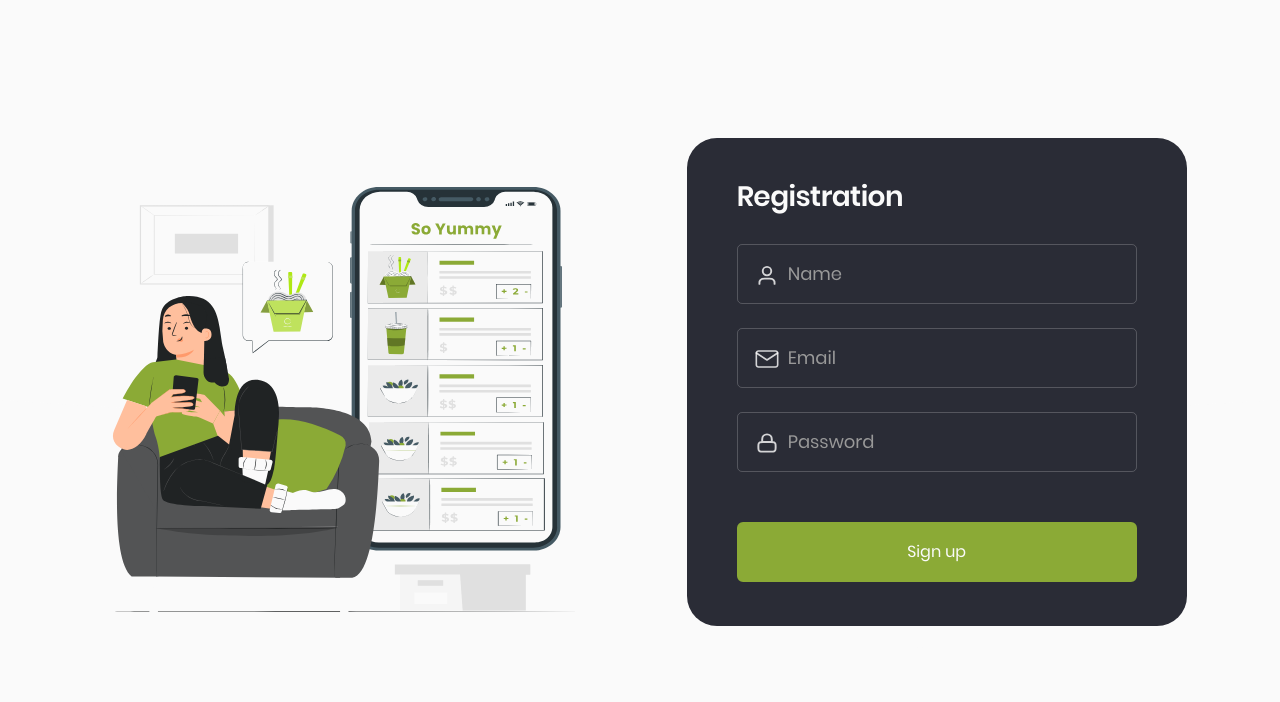
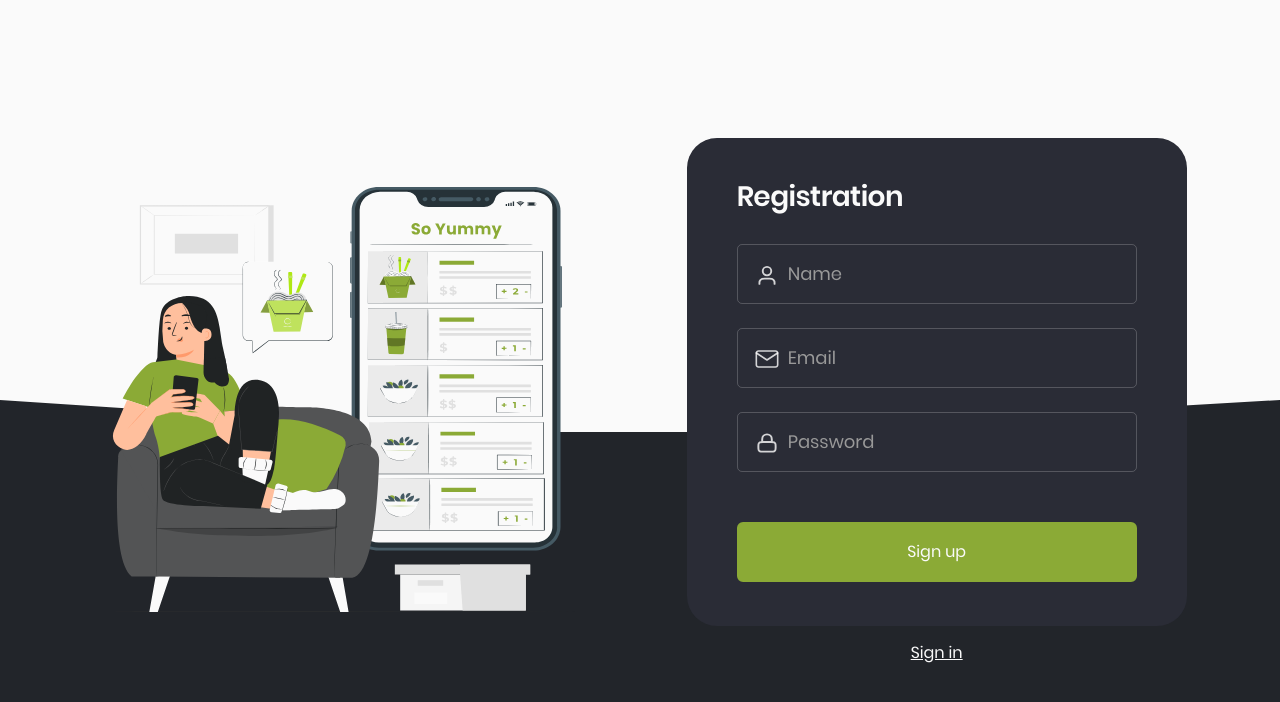
Before and after one commit to pawelrogowski/soYum, a React (Vite) app: page /register in a window 1280 px wide. Shown: the top 702 px of the page. Built offline with nearby package versions, Linux system fonts and the light colour scheme.

Commit message:
🎨 Improved UI/UX updated background on dark theme

```diff
--- a/src/layouts/AuthLayout/AuthLayout.styled.js
+++ b/src/layouts/AuthLayout/AuthLayout.styled.js
@@ -40,7 +40,18 @@ export const PageContent = styled(StyledDiv)`
     width: 100vw;
     height: 100%;
     z-index: -1;
-    clip-path: polygon(38% 54%, 57% 54%, 100% 50%, 100% 0%, 0% 0%, 0% 50%);
+    clip-path: polygon(38% 54%, 57% 54%, 100% 50%, 100% 100%, 0% 100%, 0% 50%);
+  }
+
+  &::before {
+    content: "";
+    position: absolute;
+    top: 0;
+    right: 0;
+    bottom: 0;
+    left: 0;
+    background-color: #fafafa;
+    z-index: -2;
   }
 
   > svg {
--- a/src/styles/themes.js
+++ b/src/styles/themes.js
@@ -27,7 +27,7 @@ export const lightTheme = {
   bg: {
     main: "#FAFAFA",
     secondary: "#1E1F28",
-    form: "#FAFAFA",
+    form: "#22252A",
     footer: "#22252A",
   },
   link: {
@@ -240,7 +240,7 @@ export const darkTheme = {
   bg: {
     main: "#1E1F28",
     secondary: "#8BAA36",
-    form: "#FAFAFA",
+    form: "#22252A",
     footer: "#8BAA36",
   },
   link: {
```
